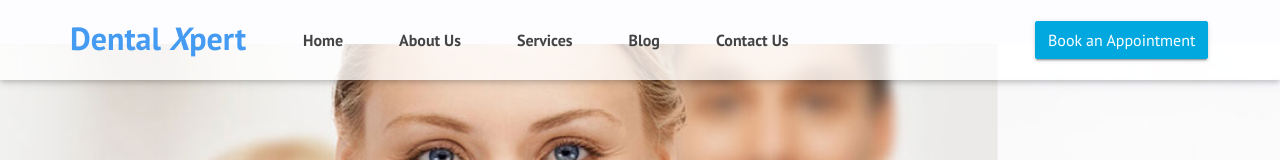
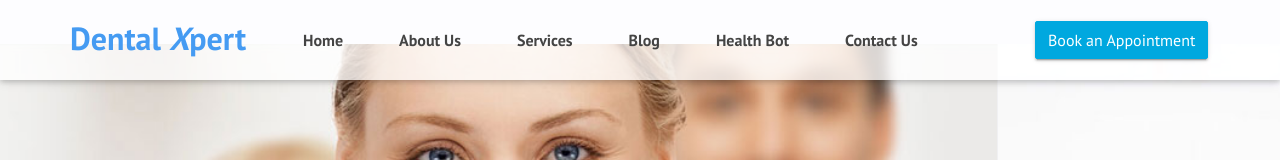
Before and after one commit to Mani-1470/PROJECT1470, a plain HTML site: page index.html in a window 1280 px wide. Shown: the top 160 px of the page. Drawn offline with Linux system fonts and the light colour scheme.

Commit message:
Update index.html

```diff
--- a/index.html
+++ b/index.html
@@ -32,6 +32,7 @@
                             <li><a href="about_us.html">About Us</a></li>
                             <li><a href="services.html">Services</a></li>
                             <li><a href="blog.html">Blog</a></li>
+                            <li><a href="healthbot.html">Health Bot</a></li>
                             <li><a href="contact_us.html">Contact Us</a></li>
                         </ul>
                     </div>
```
